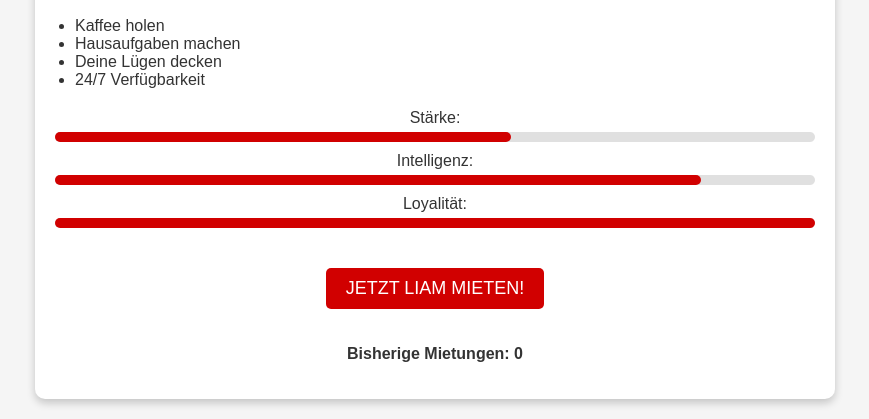
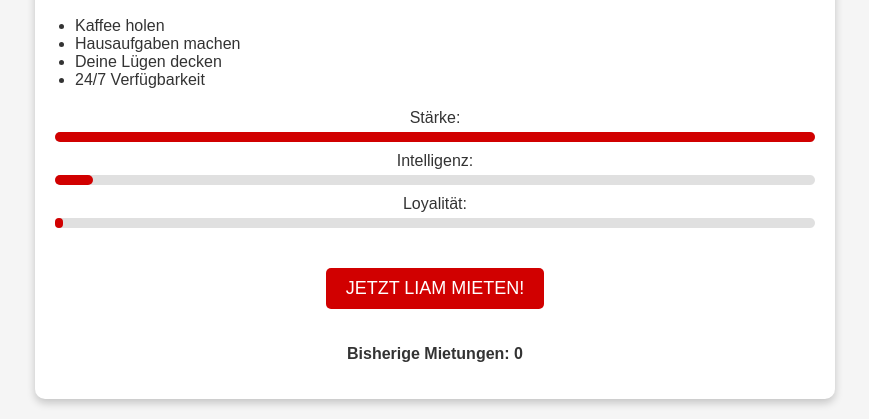
Before and after one commit to Sentoga/liam, a plain HTML site: page index.html in a window 1280 px wide. Shown: the part 477-896 px from the top of the page, without its empty margins (205-1074 px from the left). Drawn offline with Linux system fonts and the light colour scheme.

Commit message:
Update index.html

```diff
--- a/index.html
+++ b/index.html
@@ -28,15 +28,15 @@
                 <div class="stats">
                     <div class="stat">
                         <span>Stärke:</span>
-                        <div class="bar"><div class="fill" style="width: 60%;"></div></div>
+                        <div class="bar"><div class="fill" style="width: 100%;"></div></div>
                     </div>
                     <div class="stat">
                         <span>Intelligenz:</span>
-                        <div class="bar"><div class="fill" style="width: 85%;"></div></div>
+                        <div class="bar"><div class="fill" style="width: 5%;"></div></div>
                     </div>
                     <div class="stat">
                         <span>Loyalität:</span>
-                        <div class="bar"><div class="fill" style="width: 100%;"></div></div>
+                        <div class="bar"><div class="fill" style="width: 1%;"></div></div>
                     </div>
                 </div>
 
```
